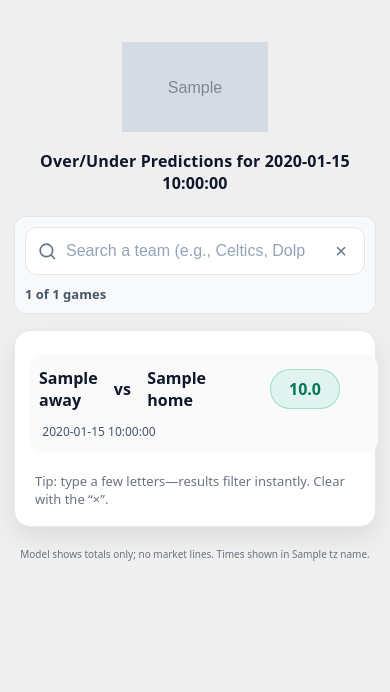
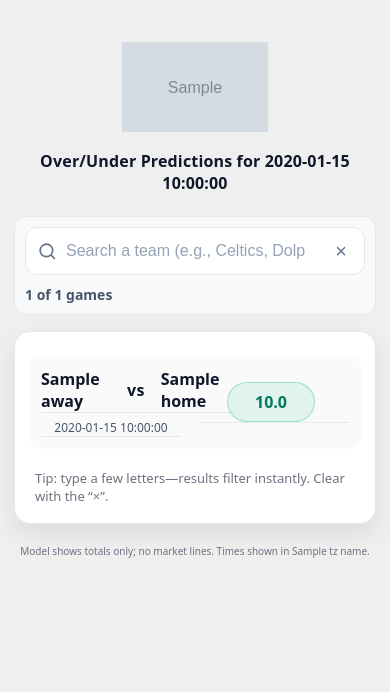
Before and after one commit to vzjavi/bzbetzpredictor, a Flask app: template templates/index.html in a window 390 px wide. Shown: the top 692 px of the page. Run offline with Flask 3, Linux system fonts and the light colour scheme; the template is opened without the code that fills it: most values are stand-ins (such as "Sample title", 1, 10 or a date in 2020); grey boxes marked "Sample" are stand-in pictures.

Commit message:
mobile view change v2

```diff
--- a/static/styles.css
+++ b/static/styles.css
@@ -192,66 +192,74 @@
 /* ===== Mobile layout (keep desktop the same) ===== */
 @media (max-width: 600px){
 
-  /* Page chrome */
+  /* Header + spacing */
   .site-header .brand-img{ height: 110px !important; }
-  .brand-sub{ font-size: 16px; }
-
-  /* Search/card spacing */
   .page-wrap{ padding: 0 14px; }
   .controls{ padding: 10px; gap: 10px; }
-  .results-count{ font-size: 13px; }
 
-  /* Table becomes a tidy list – no horizontal scroll */
+  /* Turn table into cards; remove big header row */
   .table-wrap{ overflow: visible; border-radius: 12px; }
   table{ min-width: 0; width: 100%; font-size: 16px; }
-  thead{ display: none; }                           /* hide big header row */
+  thead{ display: none; }
 
-  /* Each row turns into a 2-column grid:
-     [matchup | total]
-     [time    | total] */
+  /* Each row: 2 columns, fixed right slot for the pill */
   tbody tr{
     display: grid;
-    grid-template-columns: 1fr auto;
-    grid-column-gap: 12px;
+    grid-template-columns: minmax(0,1fr) 104px; /* <-- fixed pill column */
+    grid-template-rows: auto auto;             /* matchup (row1) + time (row2) */
+    gap: 6px 12px;
     align-items: center;
     background: #fff;
     border-radius: 12px;
     margin: 10px 0;
+    padding: 12px 12px;
+    overflow: hidden;                          /* keep everything inside */
   }
 
-  /* Remove heavy row dividers; add soft cards */
-  tbody tr:hover{ background: #fff; }
-  .cell{ border-bottom: 0; padding: 12px 10px; text-align: left; }
+  /* Hide "League" */
+  tbody tr > td:nth-child(1){ display: none; }
 
-  /* Column mapping (original order: League | Time | Matchup | Total) */
-  tbody tr > td:nth-child(1){ display: none; }     /* hide League on mobile */
-
-  /* Time → small subtitle under matchup */
+  /* Time as subtle subtitle */
   tbody tr > td:nth-child(2){
     grid-column: 1;
-    order: 2;
+    grid-row: 2;
     color: var(--text-dim);
     font-size: 12px;
-    padding-top: 0;
+    padding: 0;
+    text-align: left;
   }
 
-  /* Matchup main line */
+  /* Matchup row */
   tbody tr > td:nth-child(3){
     grid-column: 1;
-    order: 1;
+    grid-row: 1;
+    padding: 0;
     font-weight: 800;
+    text-align: left;
   }
 
-  /* Predicted Total pill stays on the right, vertically centered */
+  /* Predicted Total cell: keep to the right, span both rows */
   tbody tr > td:nth-child(4){
     grid-column: 2;
-    order: 1;
+    grid-row: 1 / -1;         /* spans matchup + time */
+    align-self: center;
     justify-self: end;
+    padding: 0 6px 0 0;
     text-align: right;
-    padding-right: 6px;
   }
 
-  /* Logos & spacing tuned for small screens */
+  /* Pill fits the fixed slot neatly */
+  .pill{
+    display: inline-flex;
+    align-items: center;
+    justify-content: center;
+    width: 88px;              /* inside the 104px column (with padding) */
+    min-width: 88px;
+    padding: 8px 12px;
+    font-size: 16px;
+  }
+
+  /* Logos & spacing */
   .matchup-flex{ justify-content: flex-start; gap: 10px; }
   .logo{
     width: 38px !important;
@@ -259,13 +267,5 @@
     padding: 4px;
     border-radius: 8px;
   }
-  .team{ font-weight: 900; }
   .vs{ margin: 0 6px; }
-
-  /* Pill smaller but readable */
-  .pill{
-    min-width: 70px;
-    padding: 8px 12px;
-    font-size: 16px;
-  }
 }
```
